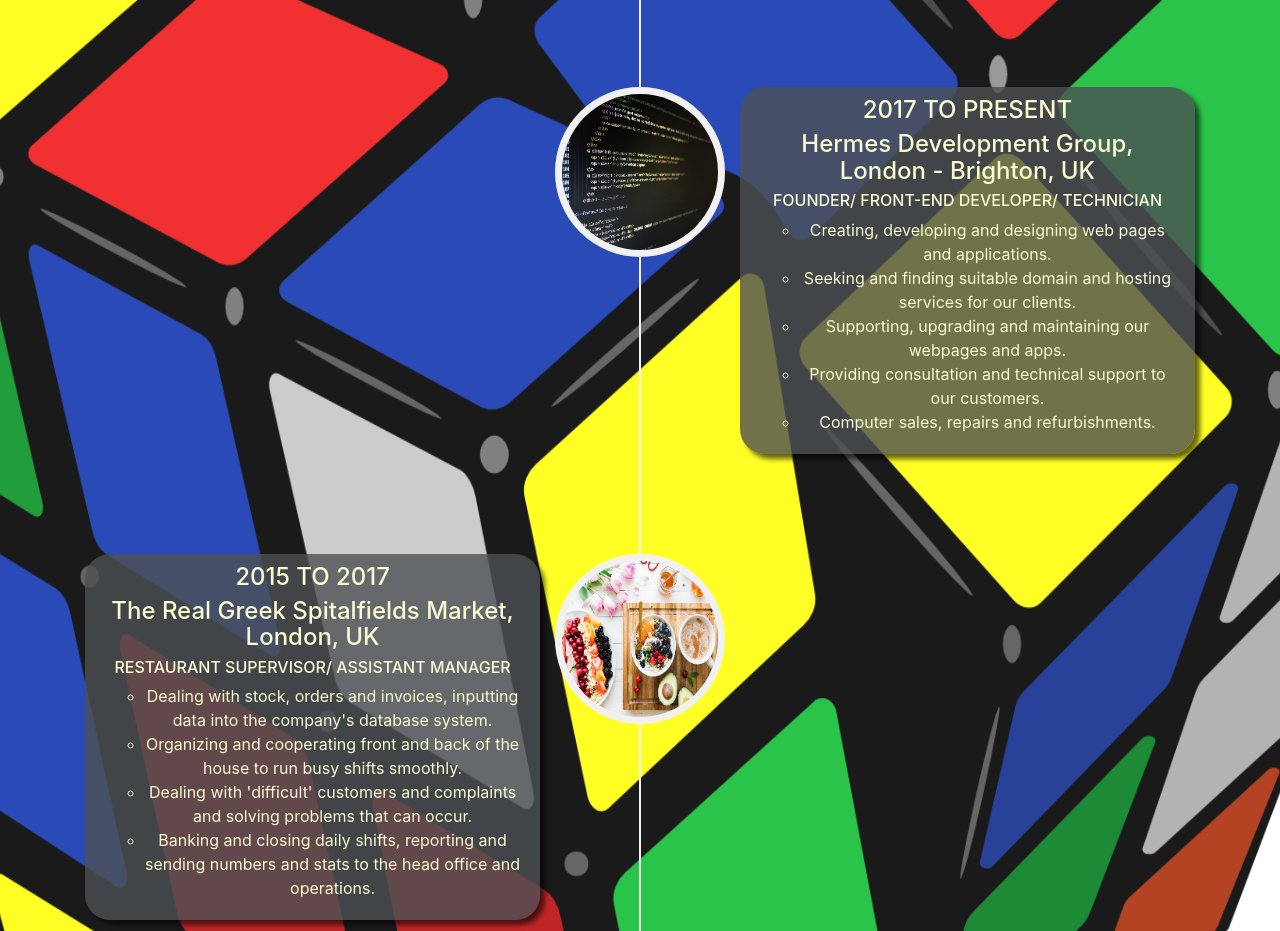
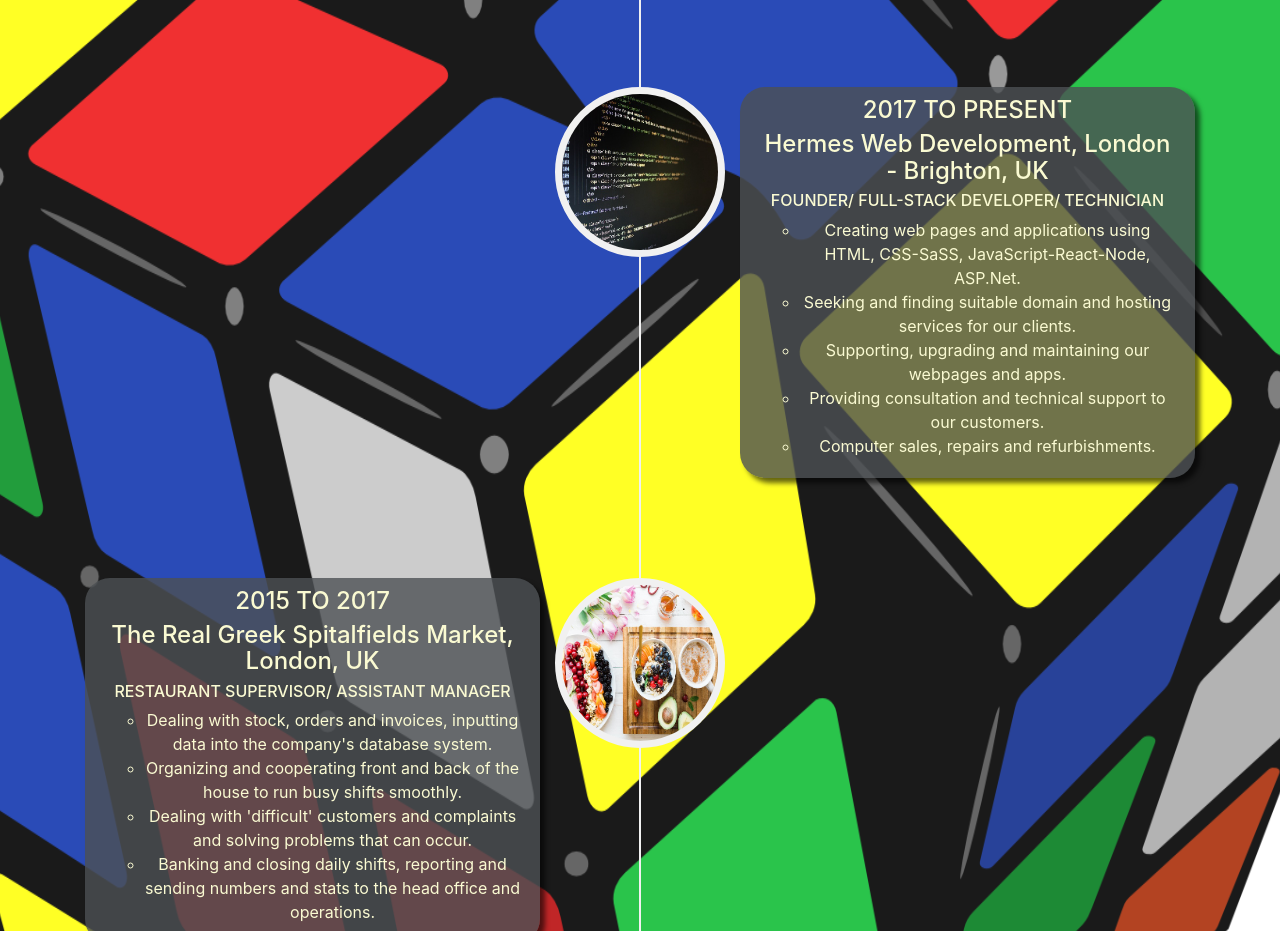
Before and after one commit to nickliliakides/nikolaosliliakidis.github.io, a website with bundled scripts: page index.html in a window 1280 px wide. Shown: the part 3060-3991 px from the top of the page. Built offline with nearby package versions, Linux system fonts and the light colour scheme; files whose address does not match are found by name; a web font is replaced by a local one.

Commit message:
last changes

```diff
--- a/index.html
+++ b/index.html
@@ -165,12 +165,12 @@
                         <div class="timeline-panel R" data-aos="fade-right">
                           <div class="timeline-heading">
                             <h4>2017 to present</h4>
-                            <h4 class="subheading">Hermes Development Group, London - Brighton, UK</h4>
-                              <h6>Founder/ Front-End Developer/ Technician</h6>
+                            <h4 class="subheading">Hermes Web Development, London - Brighton, UK</h4>
+                              <h6>Founder/ Full-Stack Developer/ Technician</h6>
                           </div>
                           <div class="timeline-body">
                             <ul>
-                            <li>Creating, developing and designing web pages and applications.</li>
+                            <li>Creating web pages and applications using HTML, CSS-SaSS, JavaScript-React-Node, ASP.Net.</li>
                             <li>Seeking and finding suitable domain and hosting services for our clients.</li>
                             <li>Supporting, upgrading and maintaining our webpages and apps.</li>
                             <li>Providing consultation and technical support to our customers.</li>
```
Also changed, not shown: 1 other file.
